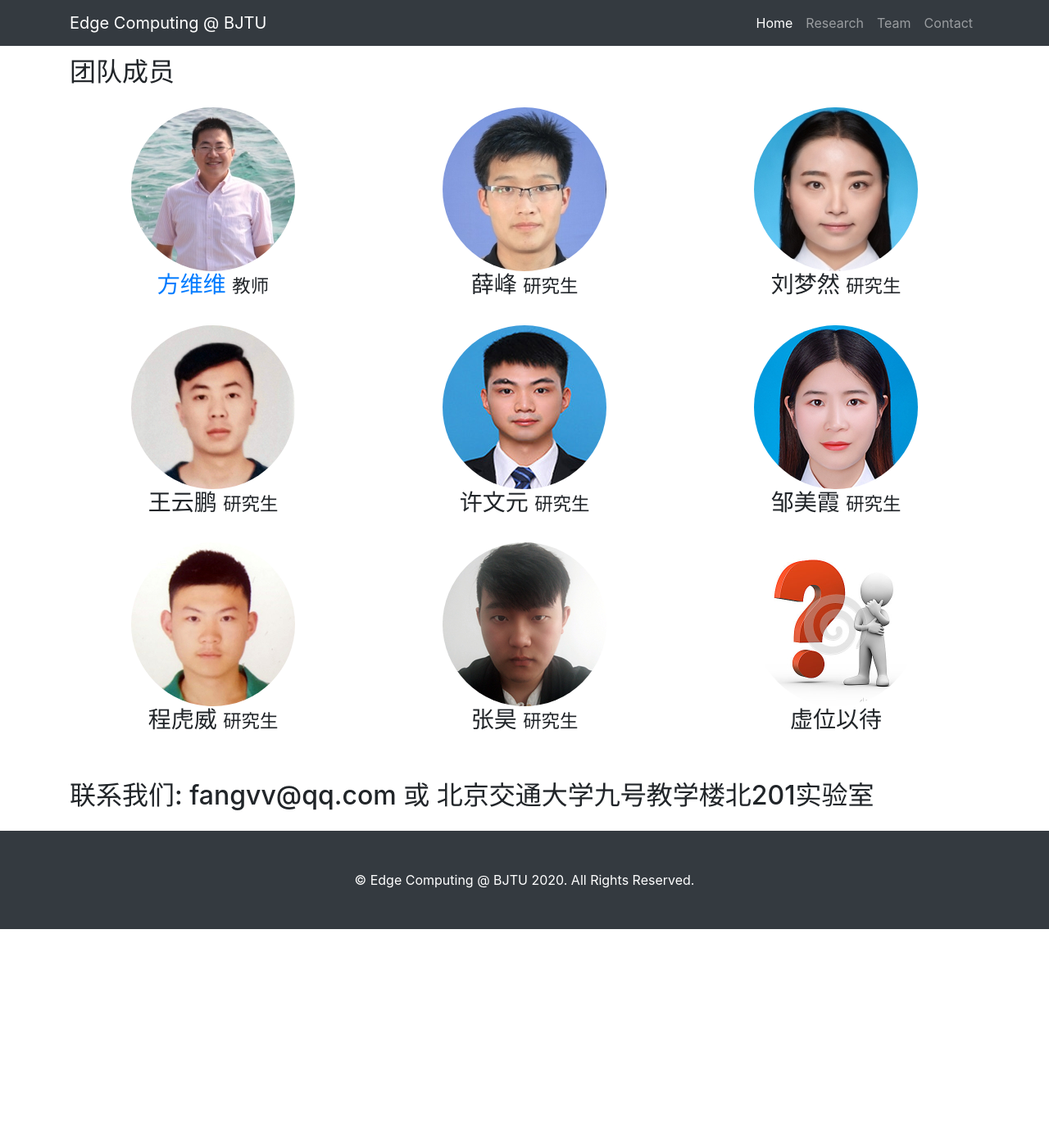
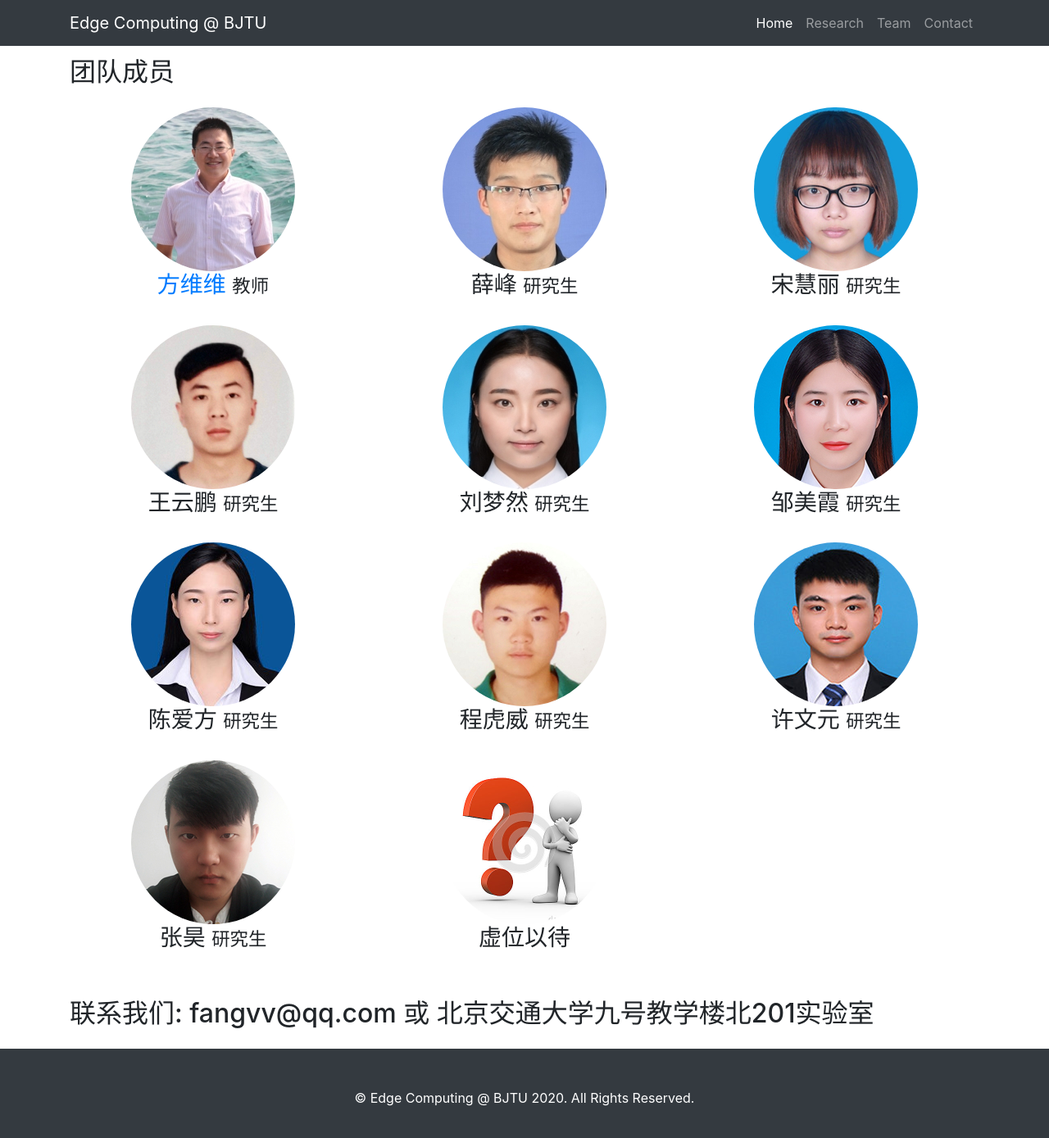
Before and after one commit to fangvv/Homepage, a Jekyll site: the page Edgecomp/index.html, which Jekyll copies as it is, in a window 1280 px wide and 1400 px high, scrolled down 3380 px. Shown: the top 1389 px of the window at 82% size. Built offline with Jekyll 4.4.1, drawn with Linux system fonts in a browser that asks for light colours; comment, search, counter and statistics services are not loaded; before the commit the page ends 4514 px from its top, so only the background shows below that.

Commit message:
Signed-off-by: fangvv <fangvv@gmail.com>

```diff
--- a/Edgecomp/index.html
+++ b/Edgecomp/index.html
@@ -162,24 +162,32 @@
           <h3>薛峰 <small>研究生</small> </h3>
       </div>
       <div class="col-lg-4 col-sm-6 text-center mb-4">
-          <img class="rounded-circle img-fluid d-block mx-auto" src="img/lmr.jpg" alt="" />
-          <h3>刘梦然 <small>研究生</small> </h3>
+          <img class="rounded-circle img-fluid d-block mx-auto" src="img/shl.jpg" alt="" />
+          <h3>宋慧丽 <small>研究生</small> </h3>
       </div>
       <div class="col-lg-4 col-sm-6 text-center mb-4">
           <img class="rounded-circle img-fluid d-block mx-auto" src="img/wyp.jpg" alt="" />
           <h3>王云鹏 <small>研究生</small> </h3>
       </div>
       <div class="col-lg-4 col-sm-6 text-center mb-4">
-          <img class="rounded-circle img-fluid d-block mx-auto" src="img/xwy.jpg" alt="" />
-          <h3>许文元 <small>研究生</small> </h3>
+          <img class="rounded-circle img-fluid d-block mx-auto" src="img/lmr.jpg" alt="" />
+          <h3>刘梦然 <small>研究生</small> </h3>
       </div>
       <div class="col-lg-4 col-sm-6 text-center mb-4">
           <img class="rounded-circle img-fluid d-block mx-auto" src="img/zmx.jpg" alt="" />
           <h3>邹美霞 <small>研究生</small> </h3>
       </div>
       <div class="col-lg-4 col-sm-6 text-center mb-4">
+          <img class="rounded-circle img-fluid d-block mx-auto" src="img/caf.jpg" alt="" />
+          <h3>陈爱方 <small>研究生</small> </h3>
+      </div>
+      <div class="col-lg-4 col-sm-6 text-center mb-4">
           <img class="rounded-circle img-fluid d-block mx-auto" src="img/chw.jpg" alt="" />
           <h3>程虎威 <small>研究生</small> </h3>
+      </div>
+      <div class="col-lg-4 col-sm-6 text-center mb-4">
+          <img class="rounded-circle img-fluid d-block mx-auto" src="img/xwy.jpg" alt="" />
+          <h3>许文元 <small>研究生</small> </h3>
       </div>
       <div class="col-lg-4 col-sm-6 text-center mb-4">
           <img class="rounded-circle img-fluid d-block mx-auto" src="img/zh.jpg" alt="" />
```
Also changed, not shown: Edgecomp/img/caf.jpg (added), Edgecomp/img/shl.jpg (added).
